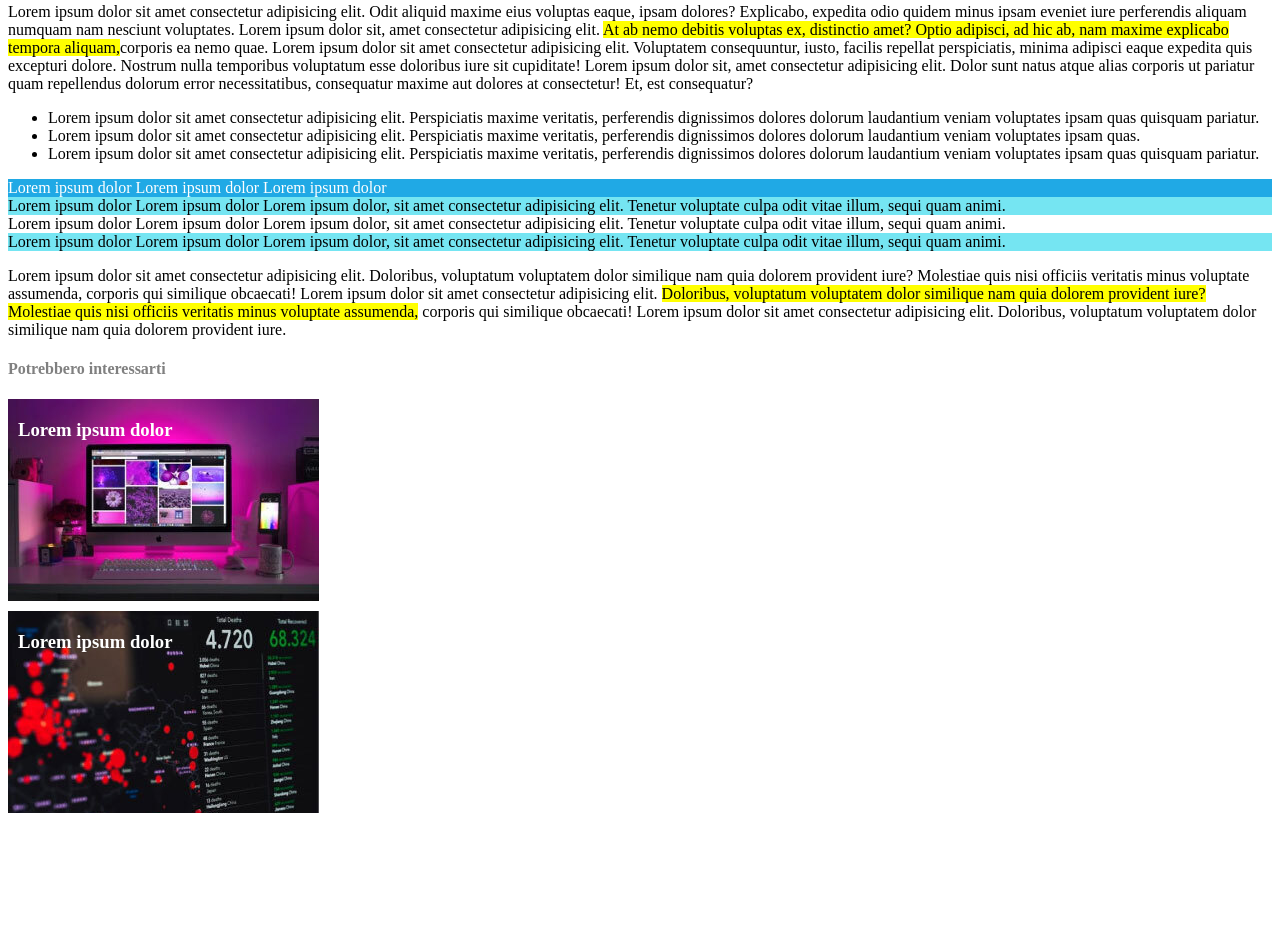
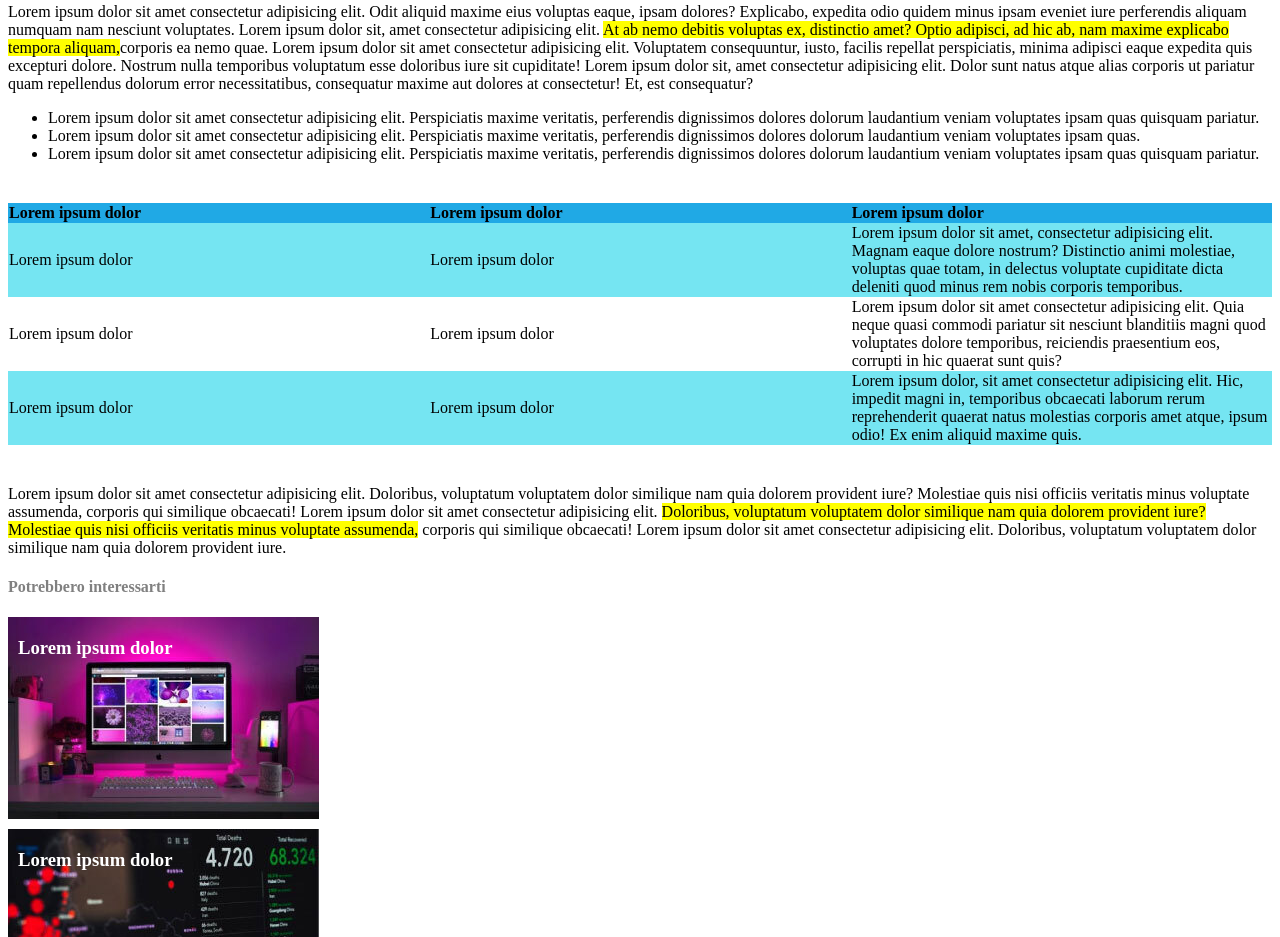
Before and after one commit to cel71/html-css-booleaner, a plain HTML site: page index.html in a window 1280 px wide. Shown: the part 713-1650 px from the top of the page. Before the commit the page ends 1534 px from the top, so only its background shows below. Drawn offline with Linux system fonts and the light colour scheme.

Commit message:
html-css-booleaner es 3.4

```diff
--- a/css/style.css
+++ b/css/style.css
@@ -1,7 +1,7 @@
 .header{
     background-color: rgb(78, 160, 255);
     background-image: url(../img/pattern.png);
-    background-size: contain;
+    background-size: 30%;
     height: 100px;
 }
 
@@ -35,12 +35,20 @@
     background-color: yellow;
 }
 
-.sfondo1{
-    background-color: rgb(32, 169, 229);
-    color: white;
+table{
+    border-collapse: collapse;
+    width: 100%;
+    overflow:auto;
+    table-layout:fixed;
+    margin: 40px 0 40px 0;
 }
 
-.sfondo2-4{
+.t-head{
+    background-color: rgb(32, 169, 229);
+    text-align: left;
+}
+
+#colore-riga{
     background-color: rgb(117, 229, 242);
 }
 
--- a/index.html
+++ b/index.html
@@ -40,27 +40,36 @@
             <li>Lorem ipsum dolor sit amet consectetur adipisicing elit. Perspiciatis maxime veritatis, perferendis dignissimos dolores dolorum laudantium veniam voluptates ipsam quas quisquam pariatur.</li>
         </ul>
 
-        <div class="sfondo1">
-            <span>Lorem ipsum dolor</span>
-            <span>Lorem ipsum dolor</span>
-            <span>Lorem ipsum dolor</span>
-        </div>
-        <div class="sfondo2-4">
-            <span>Lorem ipsum dolor</span>
-            <span>Lorem ipsum dolor</span>
-            <span>Lorem ipsum dolor, sit amet consectetur adipisicing elit. Tenetur voluptate culpa odit vitae illum, sequi quam animi.</span>
-        </div>
-        <div class="sfondo3">
-            <span>Lorem ipsum dolor</span>
-            <span>Lorem ipsum dolor</span>
-            <span>Lorem ipsum dolor, sit amet consectetur adipisicing elit. Tenetur voluptate culpa odit vitae illum, sequi quam animi.</span>
-        </div>
-        <div class="sfondo2-4">
-            <span>Lorem ipsum dolor</span>
-            <span>Lorem ipsum dolor</span>
-            <span>Lorem ipsum dolor, sit amet consectetur adipisicing elit. Tenetur voluptate culpa odit vitae illum, sequi quam animi.</span>
-        </div>
+        <table>
+            <thead class="t-head">
+                <tr>
+                    <th>Lorem ipsum dolor</th>
+                    <th>Lorem ipsum dolor</th>
+                    <th>Lorem ipsum dolor</th>
+                </tr>
+            </thead>
 
+            <tbody>
+                <tr id="colore-riga">
+                    <td>Lorem ipsum dolor</td>
+                    <td>Lorem ipsum dolor</td>
+                    <td>Lorem ipsum dolor sit amet, consectetur adipisicing elit. Magnam eaque dolore nostrum? Distinctio animi molestiae, voluptas quae totam, in delectus voluptate cupiditate dicta deleniti quod minus rem nobis corporis temporibus.</td>
+                </tr>
+                <tr>
+                    <td>Lorem ipsum dolor</td>
+                    <td>Lorem ipsum dolor</td>
+                    <td>Lorem ipsum dolor sit amet consectetur adipisicing elit. Quia neque quasi commodi pariatur sit nesciunt blanditiis magni quod voluptates dolore temporibus, reiciendis praesentium eos, corrupti in hic quaerat sunt quis?</td>
+                </tr>
+            </tbody>
+
+            <tfoot>
+                <tr id="colore-riga">
+                    <td>Lorem ipsum dolor</td>
+                    <td>Lorem ipsum dolor</td>
+                    <td>Lorem ipsum dolor, sit amet consectetur adipisicing elit. Hic, impedit magni in, temporibus obcaecati laborum rerum reprehenderit quaerat natus molestias corporis amet atque, ipsum odio! Ex enim aliquid maxime quis.</td>
+                </tr>
+            </tfoot>
+        </table>
 
         <p>Lorem ipsum dolor sit amet consectetur adipisicing elit. Doloribus, voluptatum voluptatem dolor similique nam quia dolorem provident iure? Molestiae quis nisi officiis veritatis minus voluptate assumenda, corporis qui similique obcaecati!
             Lorem ipsum dolor sit amet consectetur adipisicing elit. <span class="testo-evidenziato">Doloribus, voluptatum voluptatem dolor similique nam quia dolorem provident iure? Molestiae quis nisi officiis veritatis minus voluptate assumenda,</span>  corporis qui similique obcaecati!
```
